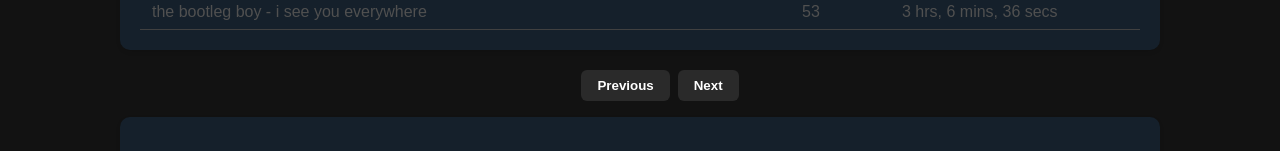
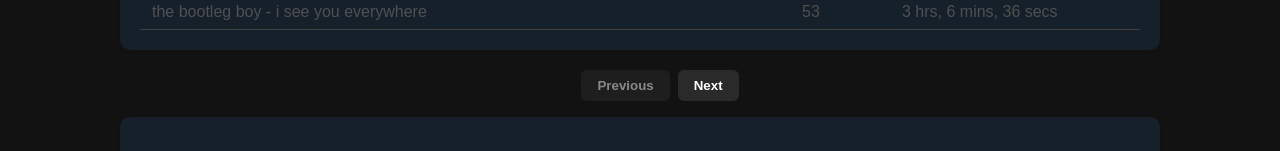
Before and after one commit to jdoofey/musicTaste, a React (Create React App) app in the folder app/: page / in a window 1280 px wide. Shown: the part 801-952 px from the top of the page. Built offline with nearby package versions, Linux system fonts and the light colour scheme.

Commit message:
added styling to for previous button when its disabled

```diff
--- a/app/public/styles.css
+++ b/app/public/styles.css
@@ -93,3 +93,9 @@ tr:nth-child(odd) {
 .dynamic-text-color:hover {
   color: #fff;
 }
+
+.disabled-button {
+  cursor: not-allowed; /* Change cursor to not-allowed */
+  opacity: 0.5; /* Reduce opacity to indicate it's disabled */
+  pointer-events: none; /* Disable pointer events */
+}
--- a/app/src/components/Pagination.js
+++ b/app/src/components/Pagination.js
@@ -13,7 +13,8 @@ const Pagination = ({currentPage, totalPages, onPageChange}) => {
           <button
             onClick={() => onPageChange(currentPage - 1)}
             disabled={currentPage === 1}
-          className="page-link">Previous</button>
+            className={`pagination-button ${currentPage === 1 ? 'disabled-button' : ''}`}
+          >Previous</button>
         </li>
         {pageNumbers.map((page) => (
           <li
```
